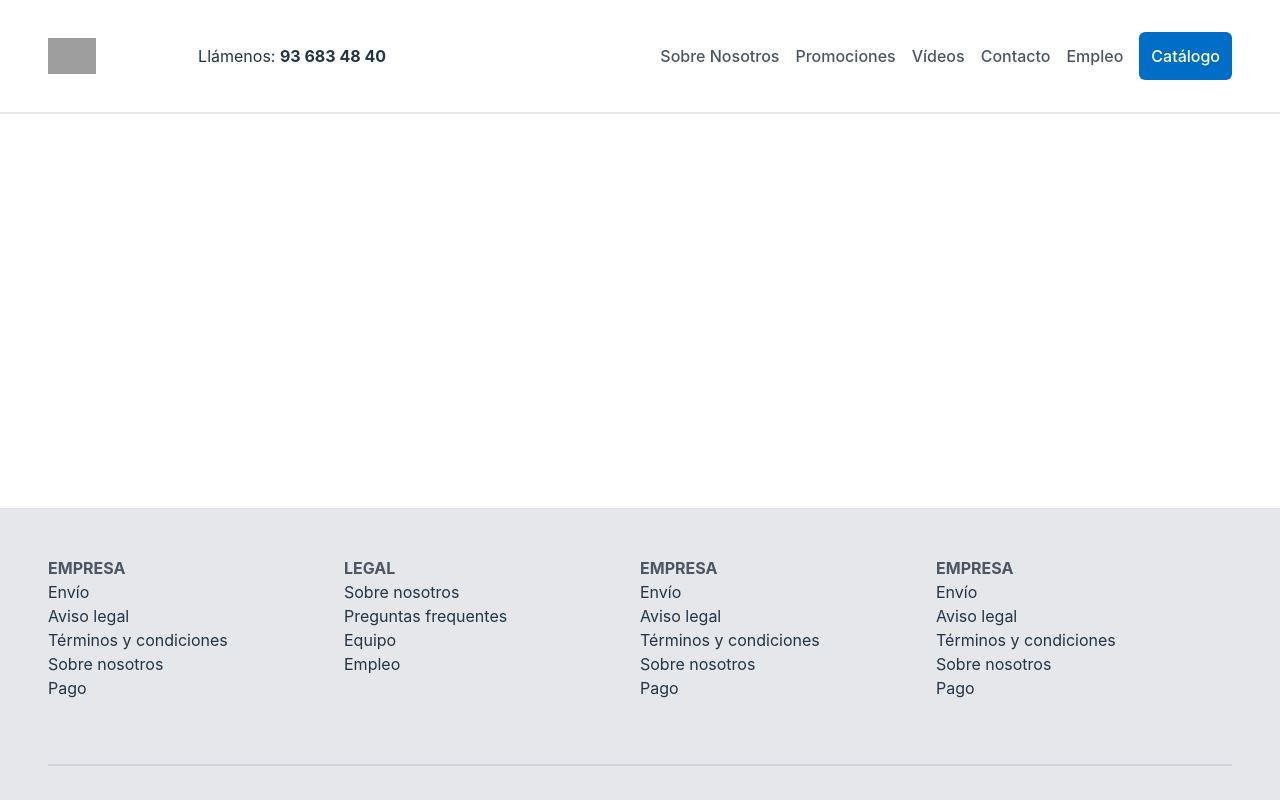
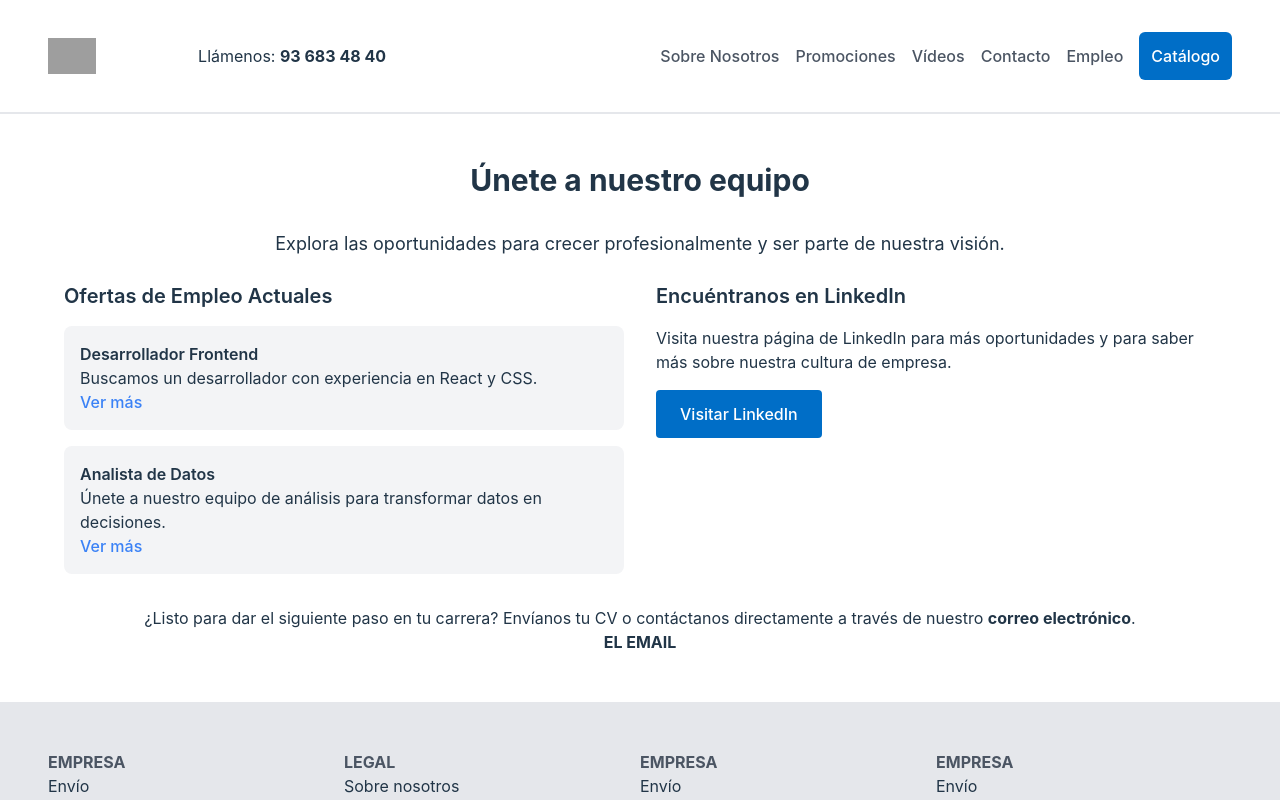
Before and after one commit to sernalab/landing-react, a React (Vite) app: page /empleo in a window 1280 px wide. Shown: the top 800 px of the page. Built offline with nearby package versions, Linux system fonts and the light colour scheme; grey boxes are pictures that could not be loaded.

Commit message:
pagina de empleo

```diff
--- a/src/App.jsx
+++ b/src/App.jsx
@@ -11,6 +11,7 @@ import AboutPage from "./pages/AboutPage";
 import PromotionsPage from "./pages/PromotionsPage";
 import VideosPage from "./pages/VideosPage";
 import FAQPage from "./pages/FAQPage";
+import EmpleoPage from "./pages/EmpleoPage";
 
 function App() {
   return (
@@ -26,6 +27,7 @@ function App() {
             <Route path="/promotions" element={<PromotionsPage />} />
             <Route path="/videos" element={<VideosPage />} />
             <Route path="/faq" element={<FAQPage />} />
+            <Route path="/empleo" element={<EmpleoPage />} />
           </Routes>
         </div>
         <Footer />
--- a/src/index.css
+++ b/src/index.css
@@ -88,6 +88,7 @@ button:focus-visible {
 }
 
 .bg-joma-color:hover {
+  color: white;
   background-color: #0087F5;
 }
 
--- /dev/null
+++ b/src/pages/EmpleoPage.jsx
@@ -0,0 +1,73 @@
+function Empleo() {
+  return (
+    <>
+      <section class="max-w-screen-xl mx-auto p-4 md:p-8 lg:p-12 py-12">
+        <div class="container mx-auto px-4">
+          <h2 class="text-3xl font-bold text-center mb-8">
+            Únete a nuestro equipo
+          </h2>
+          <p class="text-lg text-center mb-6">
+            Explora las oportunidades para crecer profesionalmente y ser parte
+            de nuestra visión.
+          </p>
+          <div class="grid grid-cols-1 md:grid-cols-2 gap-8 mb-8">
+            <div>
+              <h3 class="text-xl font-semibold mb-4">
+                Ofertas de Empleo Actuales
+              </h3>
+              <ul class="space-y-4">
+                <li class="bg-gray-100 p-4 rounded-lg">
+                  <h4 class="font-semibold">Desarrollador Frontend</h4>
+                  <p>
+                    Buscamos un desarrollador con experiencia en React y CSS.
+                  </p>
+                  <a href="#" class="text-blue-500 hover:text-blue-700">
+                    Ver más
+                  </a>
+                </li>
+                <li class="bg-gray-100 p-4 rounded-lg">
+                  <h4 class="font-semibold">Analista de Datos</h4>
+                  <p>
+                    Únete a nuestro equipo de análisis para transformar datos en
+                    decisiones.
+                  </p>
+                  <a href="#" class="text-blue-500 hover:text-blue-700">
+                    Ver más
+                  </a>
+                </li>
+              </ul>
+            </div>
+            <div>
+              <h3 class="text-xl font-semibold mb-4">
+                Encuéntranos en LinkedIn
+              </h3>
+              <p class="mb-4">
+                Visita nuestra página de LinkedIn para más oportunidades y para
+                saber más sobre nuestra cultura de empresa.
+              </p>
+              <a
+                href="https://www.linkedin.com"
+                class="inline-block  bg-joma-color p-3 text-white px-6 py-3 rounded  transition-colors"
+              >
+                Visitar LinkedIn
+              </a>
+            </div>
+          </div>
+          <div class="text-center">
+            <p>
+              ¿Listo para dar el siguiente paso en tu carrera? Envíanos tu CV o
+              contáctanos directamente a través de nuestro{" "}
+              <a href="INSERT EMAIL" className="font-bold">
+                correo electrónico
+              </a>
+              .
+            </p>
+            <p className="font-bold">EL EMAIL</p>
+          </div>
+        </div>
+      </section>
+    </>
+  );
+}
+
+export default Empleo;
```
